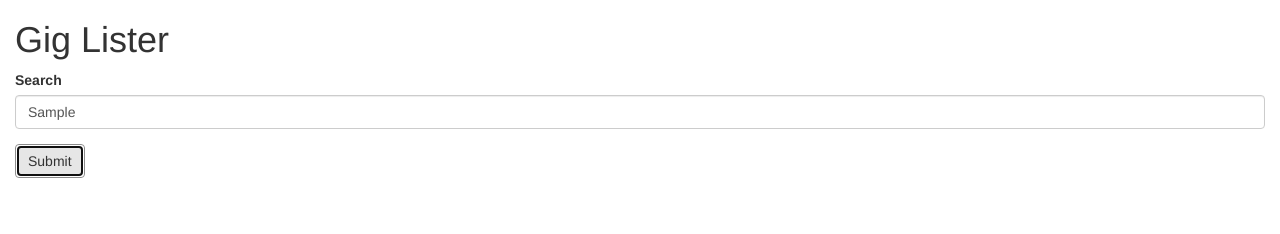
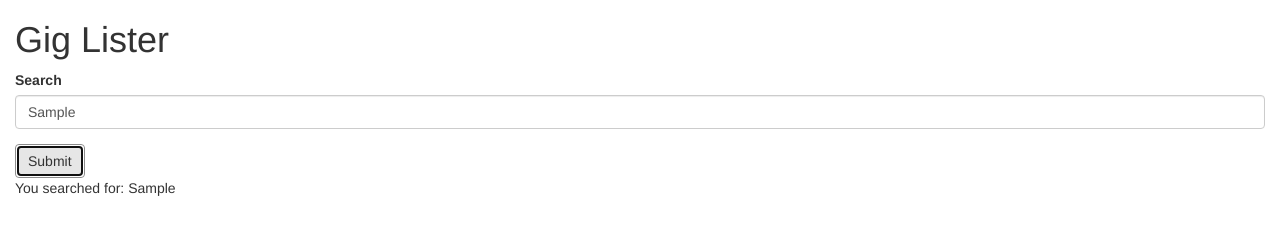
Before and after one commit to odelevingne/gigLister, a website: page src/index.html in a window 1280 px wide. Both pictures are taken after typing "Sample" into the empty fields and a click on the button "Submit". Drawn offline with nearby package versions, Linux system fonts and the light colour scheme.

Commit message:
display search term

```diff
--- a/src/index.html
+++ b/src/index.html
@@ -36,6 +36,11 @@
                     </form>
                 </div>
             </div>
+            <div class="row">
+                <div class="col-sm-12">
+                    <p>You searched for: <span id="search-term"></span></p>
+                </div>
+            </div>
         </div>
 
 
--- a/src/scripts/main.js
+++ b/src/scripts/main.js
@@ -1,7 +1,19 @@
 $(document).ready(function(){
+
   var $searchArtistForm = $("#search-artist-form");
+  var $searchArtistName = $("#search-artist-name");
+  var $searchTerm = $("#search-term");
+  var artistName;
+
   $searchArtistForm.on("submit", function(event){
     event.preventDefault();
-    console.info("submitted form");
-  })
+
+    artistName = $searchArtistName.val();
+    $searchTerm.html(artistName);
+
+    console.info("Searched for", artistName);
+  });
+
+
+
 });
```
